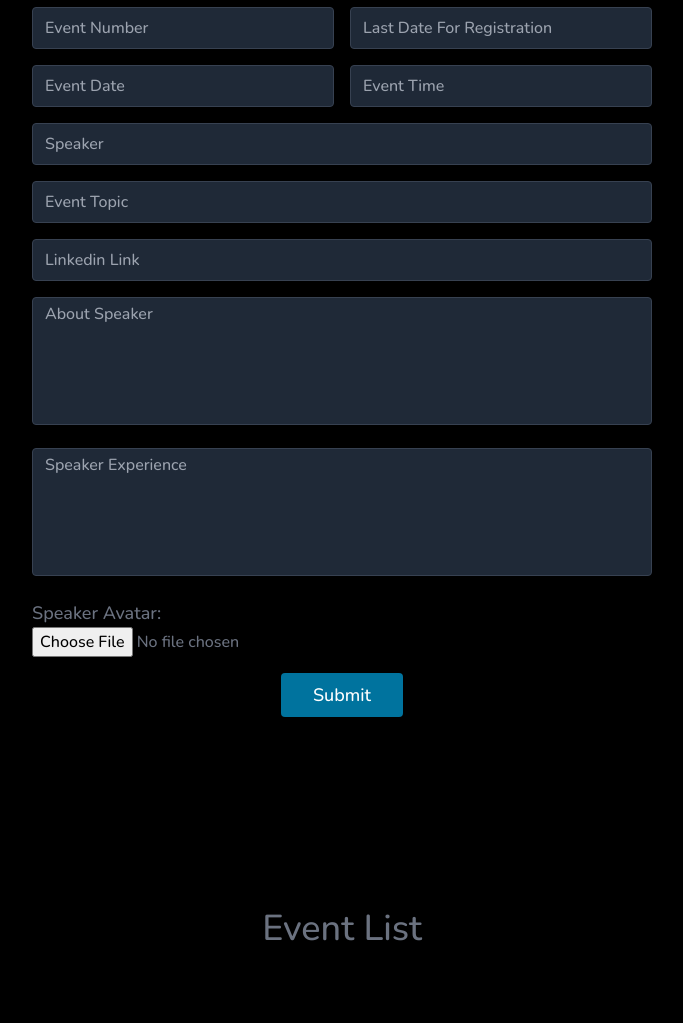
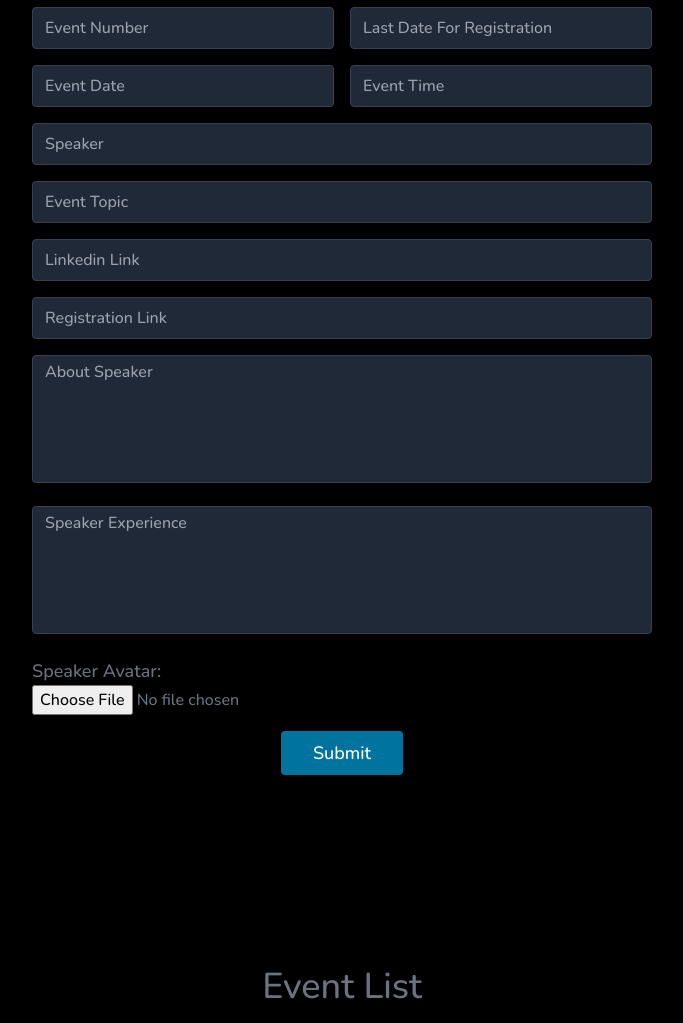
Before and after one commit to binbhutto/CS-Symposium, a Flask app: template api/templates/addEvent.html in a window 1280 px wide. Shown: the part 292-1315 px from the top of the page, without its empty margins (298-981 px from the left). Before the commit the page ends 1233 px from the top, so only its background shows below. Run offline with Flask 2, Linux system fonts and the light colour scheme; the template is opened without the code that fills it, so the values that code supplies are empty.

Commit message:
Added new field in events model

```diff
--- a/api/routes/dataRoutes.py
+++ b/api/routes/dataRoutes.py
@@ -26,6 +26,7 @@ def construct_blueprint(cluster):
                     "event_time" : event["event_time"],
                     "speaker" : event["speaker"],
                     "linkedin" : event["linkedin"],
+                    "reg_link" : event["reg_link"],
                     "about_speaker" : event["about_speaker"],
                     "speaker_exp" : event["speaker_exp"],
                     "avatar" : event["avatar"],
@@ -49,6 +50,7 @@ def construct_blueprint(cluster):
                     "event_time" : event["event_time"],
                     "speaker" : event["speaker"],
                     "linkedin" : event["linkedin"],
+                    "reg_link" : event["reg_link"],
                     "about_speaker" : event["about_speaker"],
                     "speaker_exp" : event["speaker_exp"],
                     "avatar" : event["avatar"],
@@ -86,6 +88,7 @@ def construct_blueprint(cluster):
         event_date = request.form.get("event_date")
         event_time = request.form.get("event_time")
         linkedin = request.form.get("linkedin")
+        reg_link = request.form.get("reg_link")
         about_speaker = request.form.get("about-speaker")
         speaker_exp = request.form.get("speaker_exp")
         avatar = request.files["avatar"]
@@ -112,6 +115,7 @@ def construct_blueprint(cluster):
                                 "event_time" : event_time,
                                 "speaker" : speaker,
                                 "linkedin" : linkedin,
+                                "reg_link" : reg_link,
                                 "about_speaker" : about_speaker,
                                 "speaker_exp" : speaker_exp,
                                 "avatar" : avatar,
@@ -134,6 +138,7 @@ def construct_blueprint(cluster):
                         "event_time" : event_time,
                         "speaker" : speaker,
                         "linkedin" : linkedin,
+                        "reg_link" : reg_link,
                         "about_speaker" : about_speaker,
                         "speaker_exp" : speaker_exp,
                         "avatar" : avatar,
--- a/api/templates/addEvent.html
+++ b/api/templates/addEvent.html
@@ -79,6 +79,14 @@
                   </div>
                   <div class="p-2 w-full">
                     <div class="relative">
+                      <input id="reg_link"
+                      name="reg_link"
+                      placeholder="Registration Link"
+                      class="w-full bg-gray-800 rounded border border-gray-700 focus:border-indigo-500 text-base outline-none text-gray-100 py-1 px-3 leading-8 transition-colors duration-200 ease-in-out">
+                    </div>
+                  </div>
+                  <div class="p-2 w-full">
+                    <div class="relative">
                       <textarea id="about-speaker" name="about-speaker"
                       placeholder="About Speaker"
                       class="w-full bg-gray-800 rounded border border-gray-700 focus:border-indigo-500 h-32 text-base outline-none text-gray-100 py-1 px-3 resize-none leading-6 transition-colors duration-200 ease-in-out"></textarea>
```
